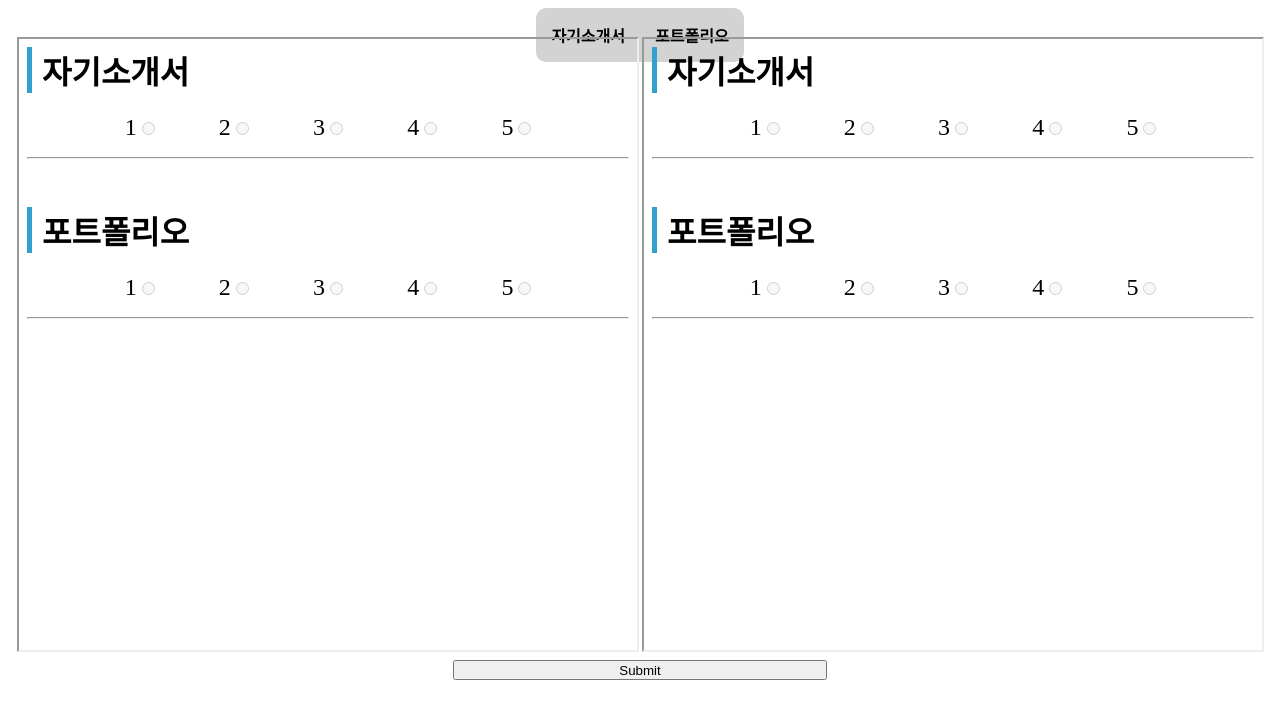
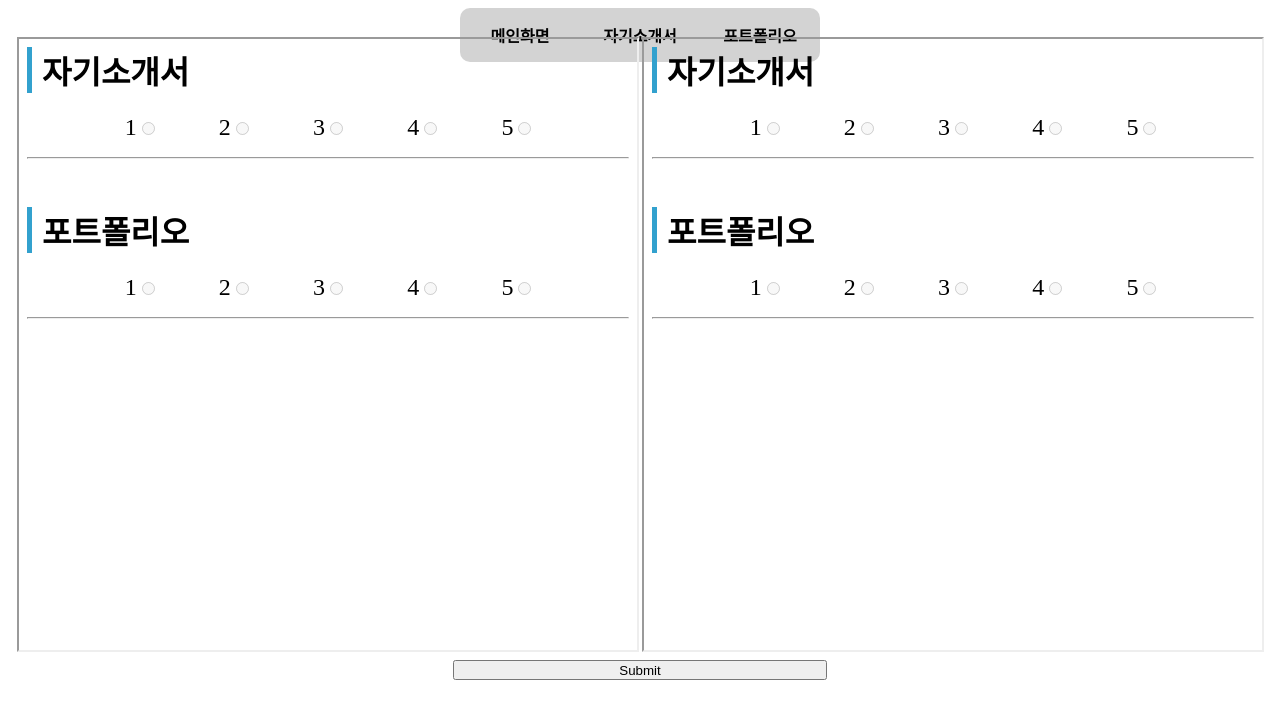
Before and after one commit to Doopaang/Homework, a plain HTML site: page main.html in a window 1280 px wide. Shown: the part 89-800 px from the top of the page. Drawn offline with Linux system fonts and the light colour scheme.

Commit message:
네비게이션 버튼 추가

```diff
--- a/main.html
+++ b/main.html
@@ -6,7 +6,7 @@
             header { text-align:center; }
             a { color:inherit; text-decoration:none; }
             ui.main_banner { overflow:hidden; display:table; margin-left:auto; margin-right:auto; }
-            ui.main_banner > li { list-style:none; float:left; padding:15px; background-color:lightgrey; font-weight:bold; }
+            ui.main_banner > li { list-style:none; float:left; padding:15px; width:90px; text-align:center; background-color:lightgrey; font-weight:bold; }
             ui.main_banner > li:first-child { border-radius:10px 0px 0px 10px; }
             ui.main_banner > li:last-child { border-radius:0px 10px 10px 0px; }
             div { clear:both; }
@@ -21,6 +21,7 @@
                 </header>
                 <nav id="navigation">
                     <ui class="main_banner">
+                        <li><a href="introdution.html" target="iframe_box">메인화면</a></ll>
                         <li><a href="introdution.html" target="iframe_box">자기소개서</a></ll>
                         <li><a href="portfolio.html" target="iframe_box">포트폴리오</a></ll>
                     </ui>
```
